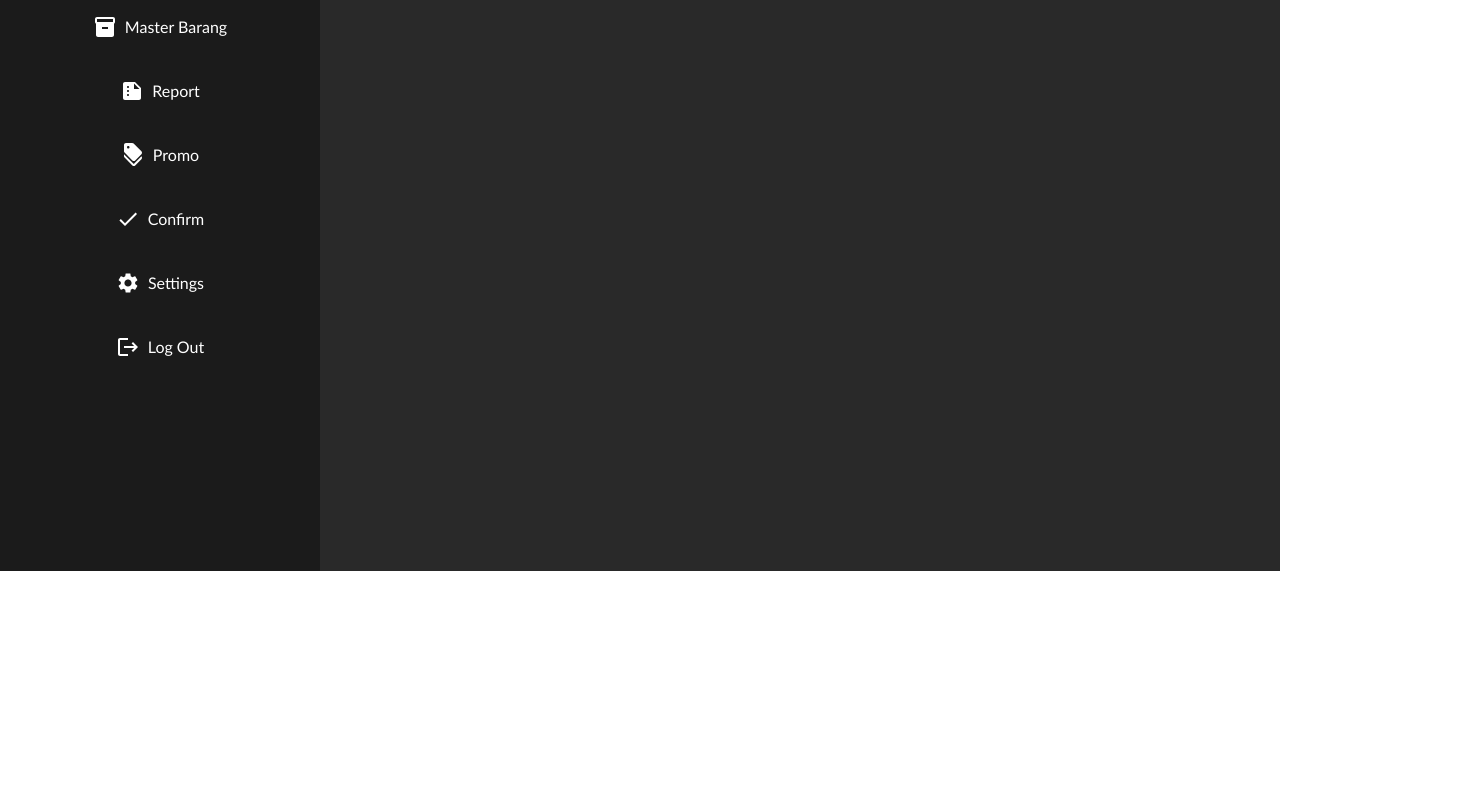
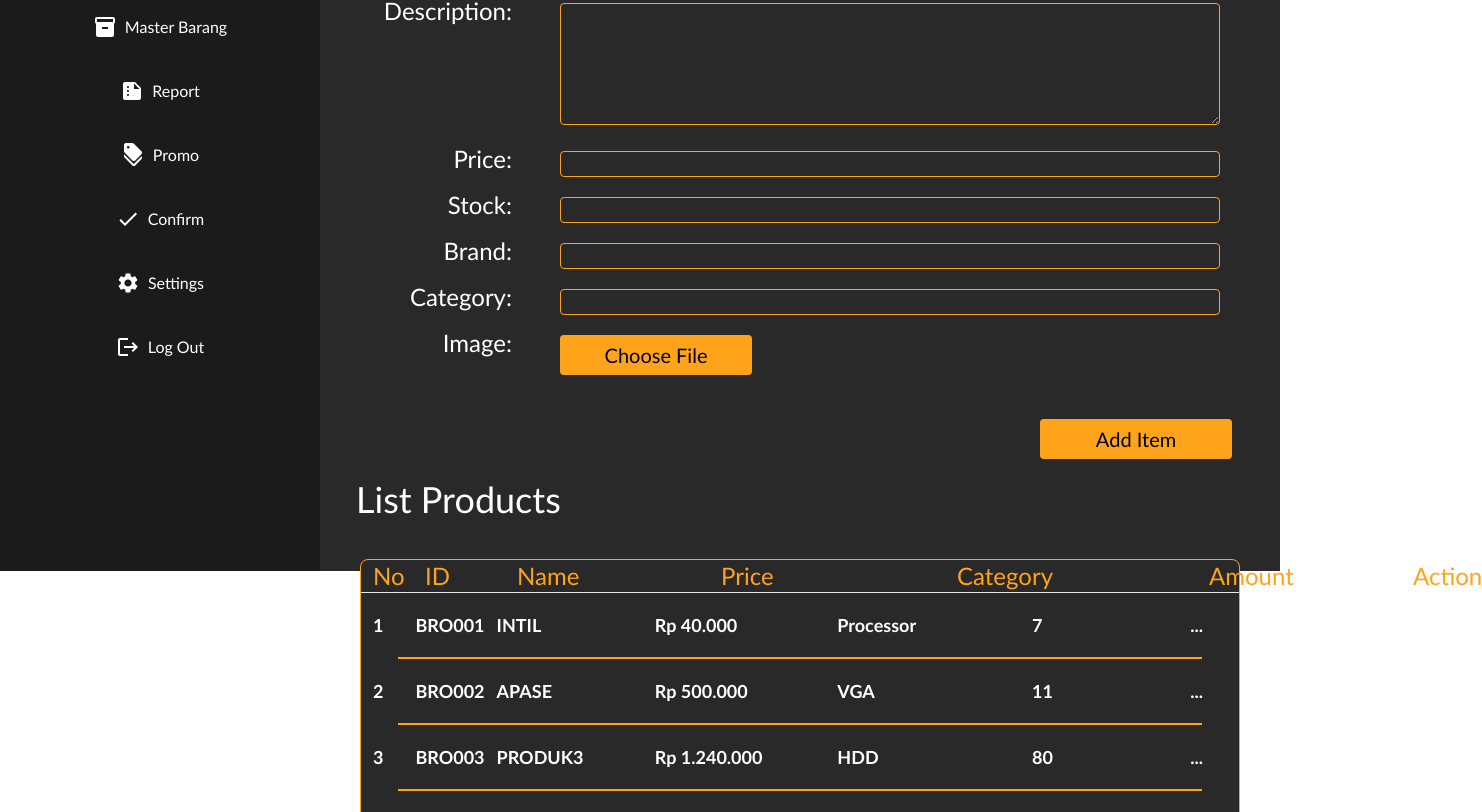
Before and after one commit to ReyKeyS/ComputeHub-frontend, a React (Vite) app: page /masterbarang in a window 1280 px wide. Shown: the part 229-1041 px from the top of the page, 1482 px wide, since content can reach past the window. Before the commit the page ends 800 px from the top, so only its background shows below. Built offline with nearby package versions, Linux system fonts and the light colour scheme; no server answers.

Commit message:
masterbarang1

```diff
--- a/src/components/HeaderAdmin.jsx
+++ b/src/components/HeaderAdmin.jsx
@@ -9,9 +9,6 @@ function HeaderAdmin(params) {
                     <img src="/img/istts_bg.png" alt="" className='w-10 h-10'/>
                     <span className='font-bold'>Admin</span>
                 </div>
-            {/* <ComputerIcon fontSize='' />
-            <div className='mx-2'>Compute</div>
-            <a className='bg-oranye rounded-lg font-bold text-abu-super-gelap pb-1'>HUB</a> */}
           </div>
         </>
     )
--- a/src/components/navbaradmin.jsx
+++ b/src/components/navbaradmin.jsx
@@ -8,7 +8,6 @@ import DiscountIcon from '@mui/icons-material/Discount';
 import CheckIcon from '@mui/icons-material/Check';
 import SettingsIcon from '@mui/icons-material/Settings';
 import LogoutIcon from '@mui/icons-material/Logout';
-
 
 
 function NavbarAdmin() {
--- a/src/pages/admin/AddPromo.jsx
+++ b/src/pages/admin/AddPromo.jsx
@@ -12,7 +12,9 @@ function AddPromo() {
         <div className="col-span-3 w-full h-screen bg-abu-gelap">
           <HeaderAdmin/>
           <div className="kananbawah">
-
+            <div className="judul text-white text-4xl ms-9 mt-5">
+              <h1>Add New Promo</h1>
+            </div>
           </div>
         </div>
       </div>
--- a/src/pages/admin/MasterBarang.jsx
+++ b/src/pages/admin/MasterBarang.jsx
@@ -11,15 +11,139 @@ function MasterBarang() {
         <NavbarAdmin />
         <div className="col-span-3 w-full h-screen bg-abu-gelap">
           <HeaderAdmin/>
-          <div className="kananbawah">
+          <div className="h-fit">
             <div className="judul text-white text-4xl ms-9 mt-5">
               <h1>Add New Barang</h1>
-            </div>
+            </div> <br />
             <div className="grid grid-cols-4">
-                <div className="text-white text-2xl">
+                <div className="text-white text-2xl place-items-center  mr-12 text-right">
                     Name:
                 </div>
+                <div className="col-span-3 ">
+                    <input type="text" className='bg-abu-gelap border border-oranye rounded w-11/12 place-items-center mt-1'
+                    name="" id="nama" />
+                </div>
+
+                <div className="text-white text-2xl place-items-center mt-3 mr-12 text-right">
+                    Description:
+                </div>
+                <div className="col-span-3 ">
+                    <textarea className='bg-abu-gelap border border-oranye rounded w-11/12 place-items-center mt-5'
+                    name="" id="desc" cols="30" rows="5"></textarea>
+                </div>
+
+                <div className="text-white text-2xl place-items-center mt-3 mr-12 text-right">
+                    Price:
+                </div>
+                <div className="col-span-3 ">
+                    <input type="number" className='bg-abu-gelap border border-oranye rounded w-11/12 place-items-center mt-5'
+                    name="" id="harga" />
+                </div>
+
+                <div className="text-white text-2xl place-items-center mt-3 mr-12 text-right">
+                    Stock:
+                </div>
+                <div className="col-span-3 ">
+                    <input type="number" className='bg-abu-gelap border border-oranye rounded w-11/12 place-items-center mt-5'
+                     name="" id="stok" />
+                </div>
+
+                <div className="text-white text-2xl place-items-center mt-3 mr-12 text-right">
+                    Brand:
+                </div>
+                <div className="col-span-3 ">
+                    <input type="text" className='bg-abu-gelap border border-oranye rounded w-11/12 place-items-center mt-5'
+                    name="" id="brand" />
+                </div>
+
+                <div className="text-white text-2xl place-items-center mt-3 mr-12 text-right">
+                    Category:
+                </div>
+                <div className="col-span-3 ">
+                    <input type="text" className='bg-abu-gelap border border-oranye rounded w-11/12 place-items-center mt-5'
+                    name="" id="category" />
+                </div>
+
+                <div className="text-white text-2xl place-items-center mt-3 mr-12 text-right">
+                    Image:
+                </div>
+                <div className="col-span-3 ">
+                    <button className='rounded bg-oranye text-black mt-5 w-48 h-10 text-xl'>Choose File</button>
+                </div>
+                <br />
+
+                <div className="col-span-4 text-right mr-12">
+                    <button className='rounded bg-oranye text-black mt-5 w-48 h-10 text-xl '>Add Item</button>
+                </div>
+
             </div>
+            <div className="judul text-white text-4xl ms-9 mt-5">
+                <h1>List Products</h1>
+            </div> <br />
+
+            <div className="tabel rounded rounded-lg w-11/12 mt-4 mx-auto h-fit  border border-oranye bg-abu-gelap">
+                <div className="header flex w-max text-oranye text-2xl">
+                    <div className=" w-10 ml-3">No</div>
+                    <div className=" w-20 ml-3">ID</div>
+                    <div className=" w-48 ml-3">Name</div>
+                    <div className=" w-56 ml-3">Price</div>
+                    <div className=" w-60 ml-3">Category</div>
+                    <div className=" w-48 ml-3">Amount</div>
+                    <div className=" w-16 ml-3">Action</div>
+                </div>
+
+                <hr className="bg-oranye"></hr>
+                <div className="listdata flex  text-white h-16 place-items-center text-lg font-bold">
+                    <div className="text-align-center w-10 ml-3">1</div>
+                    <div className="text-align-center w-20 ml-3">BRO001</div>
+                    <div className="text-align-center w-48 ml-3">INTIL</div>
+                    <div className="text-align-center w-56 ml-3">Rp 40.000</div>
+                    <div className="text-align-center w-60 ml-3">Processor</div>
+                    <div className="text-align-center w-48 ml-3">7</div>
+                    <div className="text-align-center w-16 ml-3">...</div>
+                    {/* kurang onclick */}
+                </div>
+                <hr className="border border-oranye w-11/12 mx-auto"></hr>
+
+                <div className="listdata flex text-white h-16 place-items-center text-lg font-bold">
+                    <div className="text-align-center w-10 ml-3">2</div>
+                    <div className="text-align-center w-20 ml-3">BRO002</div>
+                    <div className="text-align-center w-48 ml-3">APASE</div>
+                    <div className="text-align-center w-56 ml-3">Rp 500.000</div>
+                    <div className="text-align-center w-60 ml-3">VGA</div>
+                    <div className="text-align-center w-48 ml-3">11</div>
+                    <div className="text-align-center w-16 ml-3">...</div>
+                    {/* kurang onclick */}
+                </div>
+                <hr className="border border-oranye w-11/12 mx-auto"></hr>
+
+
+                <div className="listdata flex text-white h-16 place-items-center text-lg font-bold">
+                    <div className="text-align-center w-10 ml-3">3</div>
+                    <div className="text-align-center w-20 ml-3">BRO003</div>
+                    <div className="text-align-center w-48 ml-3">PRODUK3</div>
+                    <div className="text-align-center w-56 ml-3">Rp 1.240.000</div>
+                    <div className="text-align-center w-60 ml-3">HDD</div>
+                    <div className="text-align-center w-48 ml-3">80</div>
+                    <div className="text-align-center w-16 ml-3">...</div>
+                    {/* kurang onclick */}
+                </div>
+                <hr className="border border-oranye w-11/12 mx-auto"></hr>
+
+                <div className="listdata flex text-white h-16 place-items-center text-lg font-bold">
+                    <div className="text-align-center w-10 ml-3">4</div>
+                    <div className="text-align-center w-20 ml-3">BRO004</div>
+                    <div className="text-align-center w-48 ml-3">Produk4</div>
+                    <div className="text-align-center w-56 ml-3">Rp 10.400.000</div>
+                    <div className="text-align-center w-60 ml-3">VGA</div>
+                    <div className="text-align-center w-48 ml-3">2</div>
+                    <div className="text-align-center w-16 ml-3">...</div>
+                    {/* kurang onclick */}
+                </div>
+                <hr className="border border-oranye w-11/12 mx-auto"></hr>
+
+
+                </div>
 
           </div>
         </div>
--- a/src/pages/admin/MasterUser.jsx
+++ b/src/pages/admin/MasterUser.jsx
@@ -11,7 +11,7 @@ function MasterUser() {
         <NavbarAdmin />
         <div className="col-span-3 w-full h-screen bg-abu-gelap">
           <HeaderAdmin/>
-          <div className="kananbawah">
+          <div className="h-fit">
             <div className="judul text-white text-4xl ms-9 mt-5">
               <h1>Customers</h1>
             </div>
--- a/src/pages/admin/Report.jsx
+++ b/src/pages/admin/Report.jsx
@@ -12,7 +12,9 @@ function Report() {
         <div className="col-span-3 w-full h-screen bg-abu-gelap">
           <HeaderAdmin/>
           <div className="kananbawah">
-
+            <div className="judul text-white text-4xl ms-9 mt-5">
+              <h1>Report</h1>
+            </div>
           </div>
         </div>
       </div>
```
